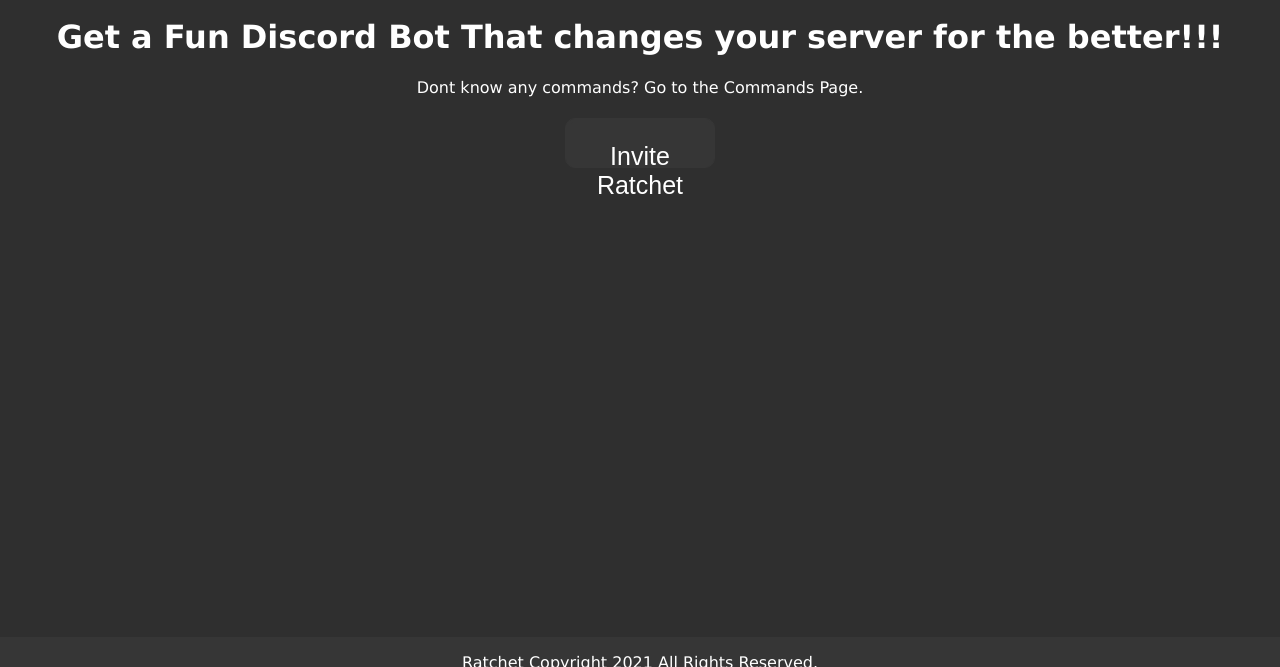
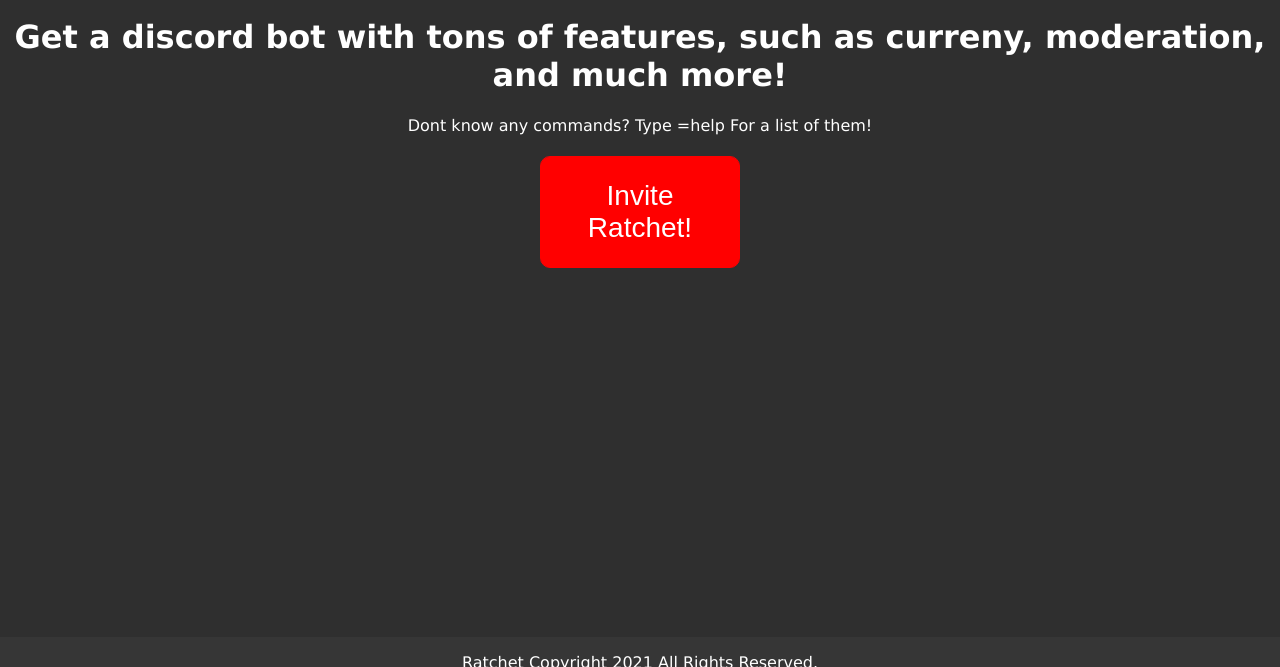
Before and after one commit to AriesTropixDev/ratchet-website, a plain HTML site: page index.html in a window 1280 px wide. Shown: the part 133-800 px from the top of the page. Drawn offline with Linux system fonts and the light colour scheme.

Commit message:
Update index.html

```diff
--- a/index.html
+++ b/index.html
@@ -111,22 +111,21 @@ a {
   font-size: 20px;
 }
 
-.css-button {
+button {
         display: inline-block;
-        background-color: #363636;
+        background-color: #ff0000;
         border-radius: 10px;
-        border: 4px double #363636;
-        color: #FFFFFF;
+        border: 4px double #ff0000;
+        color: #ffffff;
         text-align: center;
-        font-size: 25px;
-        width: 150px;
-        height: 50px;
+        font-size: 28px;
+        padding: 20px;
+        width: 200px;
         transition: all 0.5s;
         cursor: pointer;
-        }
-      .css-button-icon {
-	padding: 10px 10px;
-}
+        margin: 5px;
+
+      }
 
 .discord {
 display: inline-block;
@@ -179,12 +178,12 @@ display: inline-block;
 </ul>
   </center>
 <center>
-<h1 style="color:White;">Get a Fun Discord Bot That changes your server for the better!!!</h1>
-<p>Dont know any commands? Go to the Commands Page.</p>
+<h1 style="color:White;">Get a discord bot with tons of features, such as curreny, moderation, and much more!</h1>
+<p>Dont know any commands? Type =help For a list of them!</p>
  </center>
       <center>
-        <button class="css-button">Invite Ratchet<a href='https://discord.com/api/oauth2/authorize?client_id=808773656700256318&permissions=8&scope=bot'></button></a>
-
+        <a href='https://discord.com/api/oauth2/authorize?client_id=808773656700256318&permissions=8&scope=bot'><button>Invite Ratchet!</button></a>
+	</center>
   <div class="footer">
     <center>
     <p> Ratchet Copyright 2021 All Rights Reserved. </p>
```
